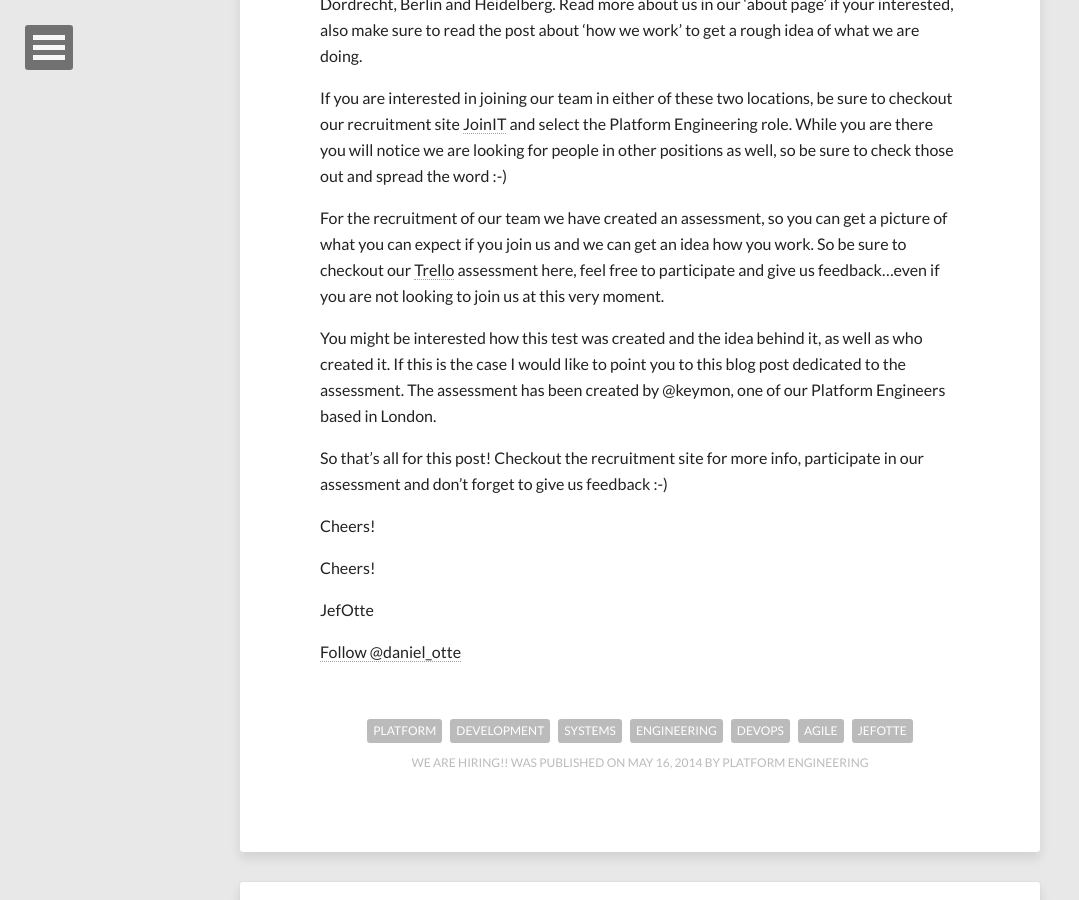
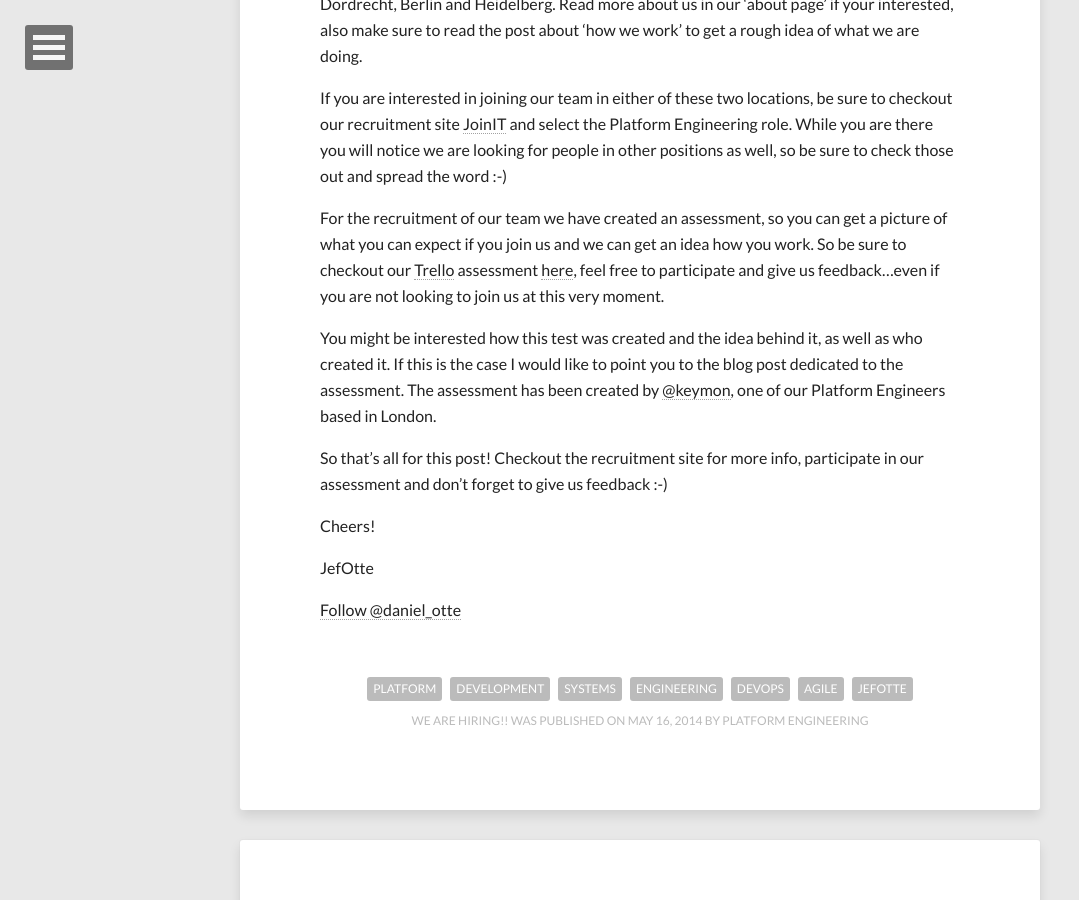
Before and after one commit to keymon/springerpe.github.io, a Jekyll site: the page built from _posts/2014-05-16-we-are-hiring.md, in a window 1280 px wide and 900 px high, scrolled down 659 px. Shown: the whole window, without its empty margins (0-1079 px from the left). Built offline with Jekyll 4.4.1, drawn with Linux system fonts in a browser that asks for light colours; nearby versions of some CDN libraries; comment, search, counter and statistics services are not loaded.

Commit message:
new post we-are-hiring

```diff
--- a/_posts/2014-05-16-we-are-hiring.md
+++ b/_posts/2014-05-16-we-are-hiring.md
@@ -18,13 +18,11 @@ Read more about us in our 'about page' if your interested, also make sure to rea
 
 If you are interested in joining our team in either of these two locations, be sure to checkout our recruitment site [JoinIT](http://joinit.springer.com) and select the Platform Engineering role.  While you are there you will notice we are looking for people in other positions as well, so be sure to check those out and spread the word :-)
 
-For the recruitment of our team we have created an assessment, so you can get a picture of what you can expect if you join us and we can get an idea how you work. So be sure to checkout our [Trello](http://www.trello.com) assessment here, feel free to participate and give us feedback...even if you are not looking to join us at this very moment.
+For the recruitment of our team we have created an assessment, so you can get a picture of what you can expect if you join us and we can get an idea how you work. So be sure to checkout our [Trello](http://www.trello.com) assessment [here](https://trello.com/b/5qMF0d5A/springer-platform-engineer-assessment), feel free to participate and give us feedback...even if you are not looking to join us at this very moment.
 
-You might be interested how this test was created and the idea behind it, as well as who created it. If this is the case I would like to point you to this blog post dedicated to the assessment. The assessment has been created by @keymon, one of our Platform Engineers based in London.
+You might be interested how this test was created and the idea behind it, as well as who created it. If this is the case I would like to point you to the blog post dedicated to the assessment. The assessment has been created by [@keymon](https://twitter.com/thekeymon), one of our Platform Engineers based in London.
 
 So that's all for this post! Checkout the recruitment site for more info, participate in our assessment and don't forget to give us feedback :-)
-
-Cheers!
 
 Cheers!
 
```
